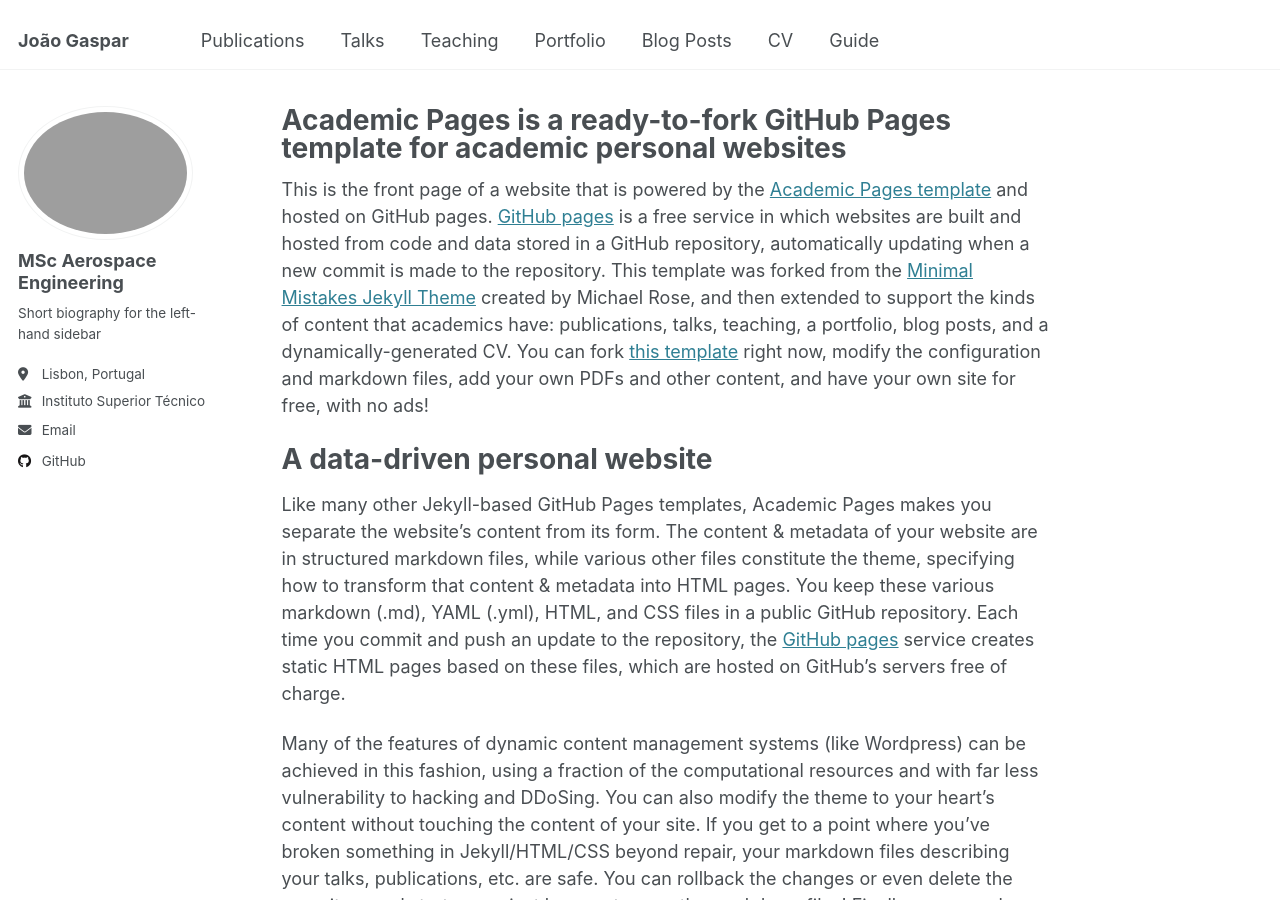
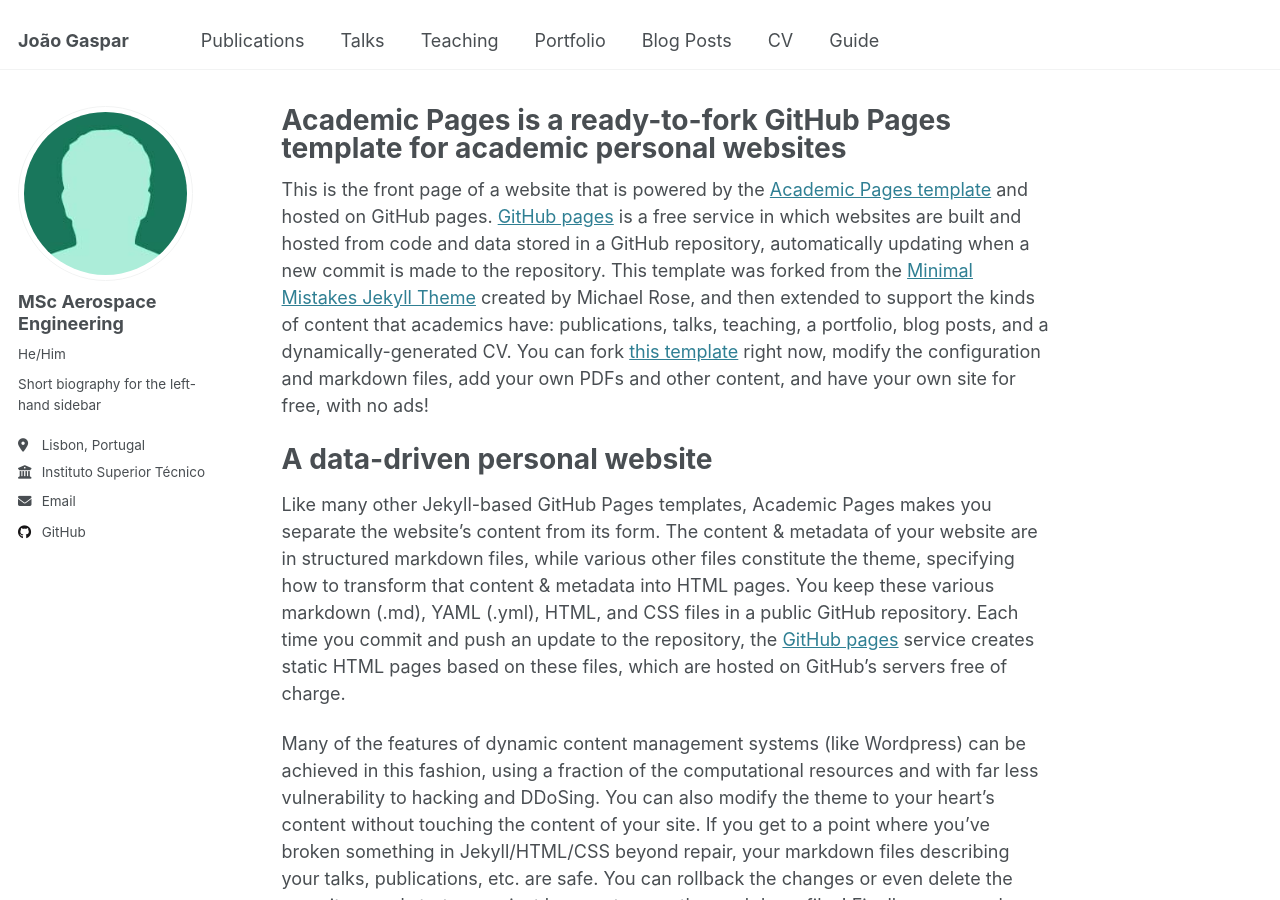
Before and after one commit to joaogaspar00/joaogaspar00.github.io, a Jekyll site: the page built from _pages/about.md, in a window 1280 px wide and 900 px high. Built offline with Jekyll 4.4.1, drawn with Linux system fonts in a browser that asks for light colours.

Commit message:
Update _config.yml

```diff
--- a/_config.yml
+++ b/_config.yml
@@ -22,9 +22,9 @@ repository               : "academicpages/academicpages.github.io"
 #               Additional customization can be done by editing /_includes/author-profile.html
 author:
   # Biographic information
-  avatar           : "site_logo.png"
+  avatar           : "bio-photo-2.jpg"
   name             : "MSc Aerospace Engineering"
-  pronouns         : # example: "she/her"
+  pronouns         : "He/Him"
   bio              : "Short biography for the left-hand sidebar"
   location         : "Lisbon, Portugal"
   employer         : "Instituto Superior Técnico"
```
